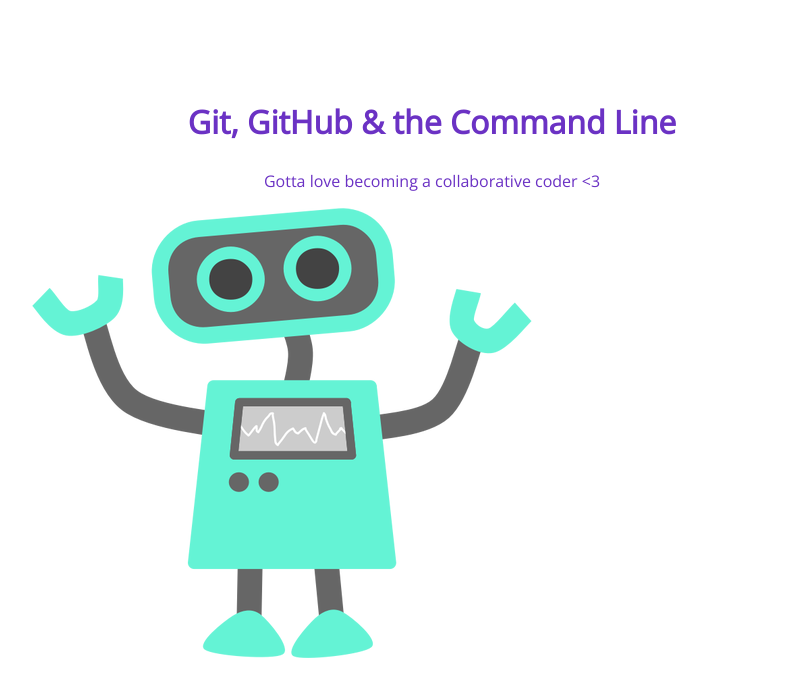
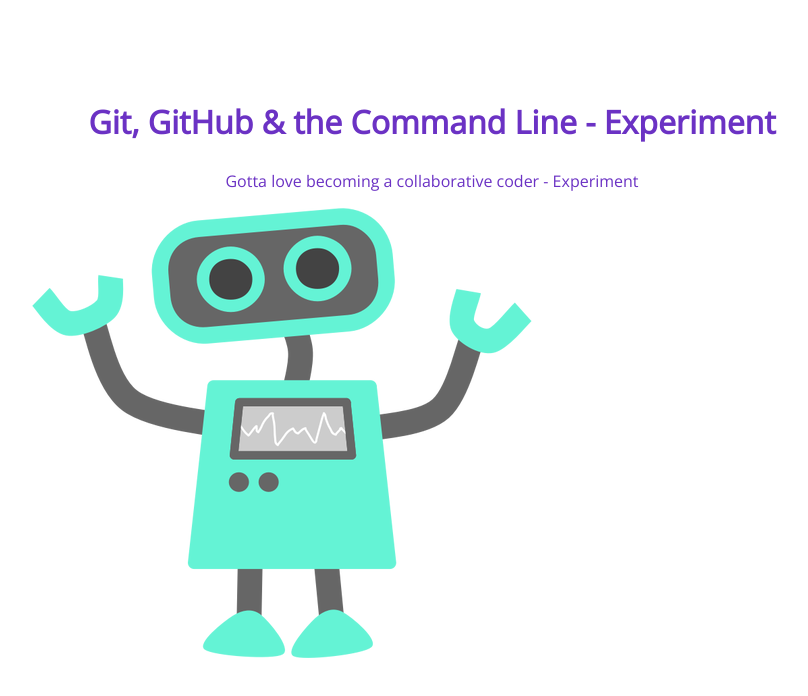
Before and after one commit to soumya888/105-project, a plain HTML site: page index.html in a window 1280 px wide. Shown: the whole page, without its empty margins (208-1016 px from the left). Drawn offline with nearby package versions, Linux system fonts and the light colour scheme.

Commit message:
Changed H1 & P tag content

```diff
--- a/index.html
+++ b/index.html
@@ -8,8 +8,8 @@
 </head>
 <body>
 	<section>
-		<h1>Git, GitHub & the Command Line</h1>
-		<p>Gotta love becoming a collaborative coder <3</p>
+		<h1>Git, GitHub & the Command Line - Experiment</h1>
+		<p>Gotta love becoming a collaborative coder - Experiment</p>
 		<img src="img/happy-blue-robot.png">
 	</section>
 </body>
```
